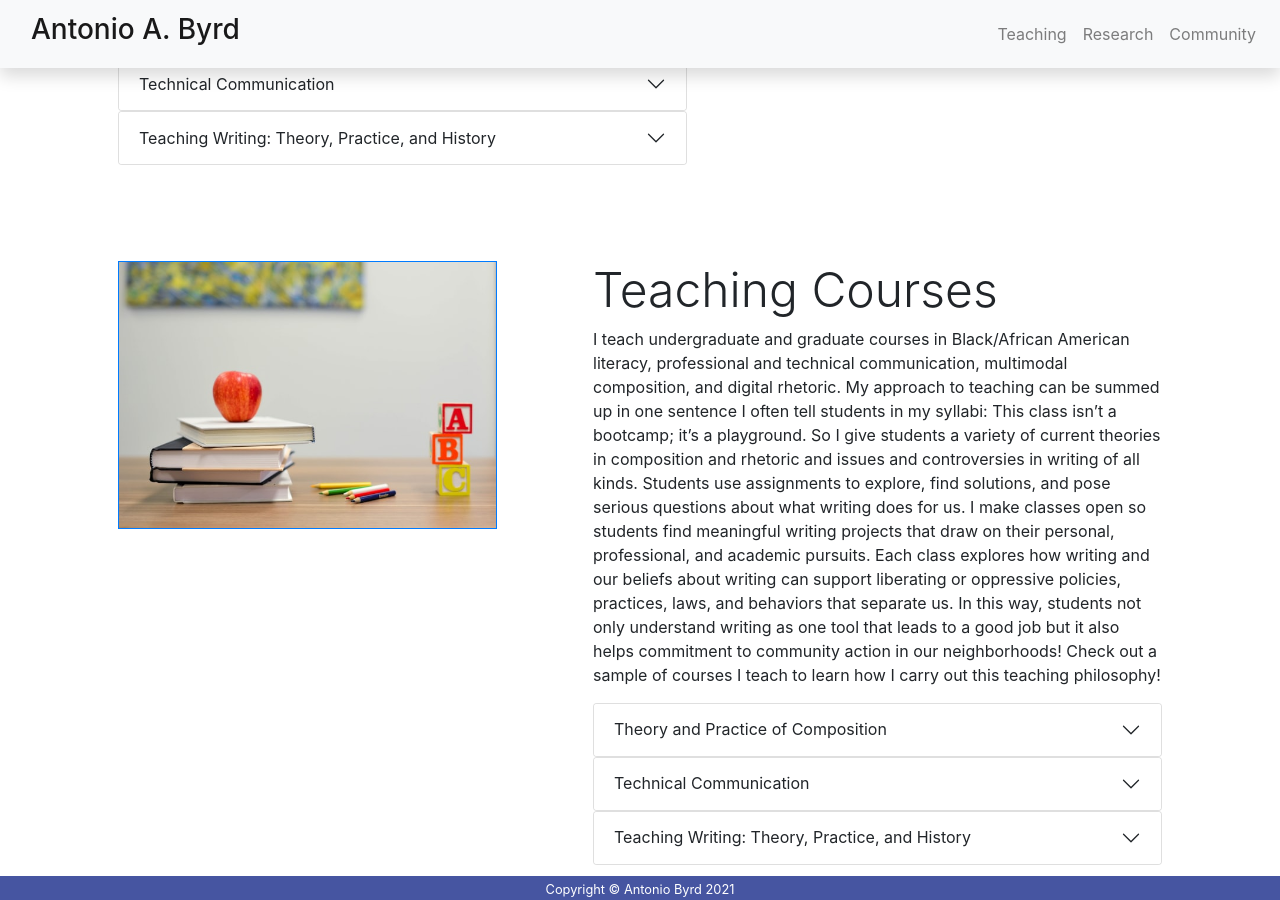
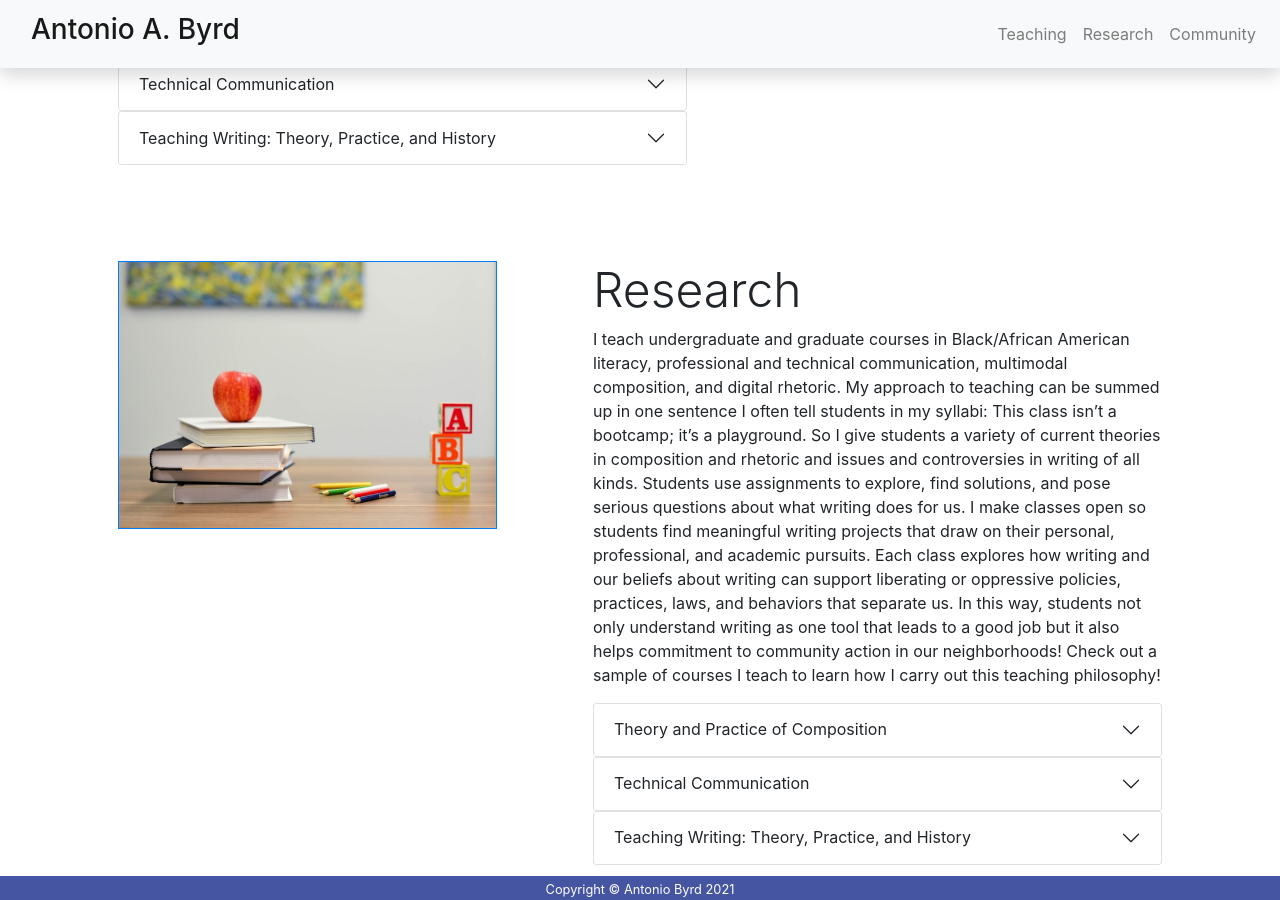
Before and after one commit to abyrd15/abyrd15.github.io, a Jekyll site: the page built from index.markdown, in a window 1280 px wide and 900 px high, scrolled down 2097 px. Built offline with Jekyll 4.4.1, drawn with Linux system fonts in a browser that asks for light colours; nearby versions of some CDN libraries.

Commit message:
Updated title of research section

```diff
--- a/_includes/home/section_research.html
+++ b/_includes/home/section_research.html
@@ -6,7 +6,7 @@
                     <img class="img-fluid border border-primary border-5" src="assets/css/images/teachinApple.jpg" alt="Image of an apple sitting on a stack of books.">
                 </div>
                 <div class="col-sm-7 p-5">
-                    <h1 class="display-5" id="teaching_courses">Teaching Courses</h1>
+                    <h1 class="display-5" id="research_section">Research</h1>
                     <p>I teach undergraduate and graduate courses in Black/African American literacy, professional and technical communication, multimodal composition, and digital rhetoric. My approach to teaching can be summed up in one sentence I often tell students in my syllabi: This class isn’t a bootcamp; it’s a playground. So I give students a variety of current theories in composition and rhetoric and issues and controversies in writing of all kinds. Students use assignments to explore, find solutions, and pose serious questions about what writing does for us. I make classes open so students find meaningful writing projects that draw on their personal, professional, and academic pursuits. Each class explores how writing and our beliefs about writing can support liberating or oppressive policies, practices, laws, and behaviors that separate us. In this way, students not only understand writing as one tool that leads to a good job but it also helps commitment to community action in our neighborhoods! Check out a sample of courses I teach to learn how I carry out this teaching philosophy!</p>
                         <div class="accordion" id="accordionExample">
                             <div class="accordion-item">
```
